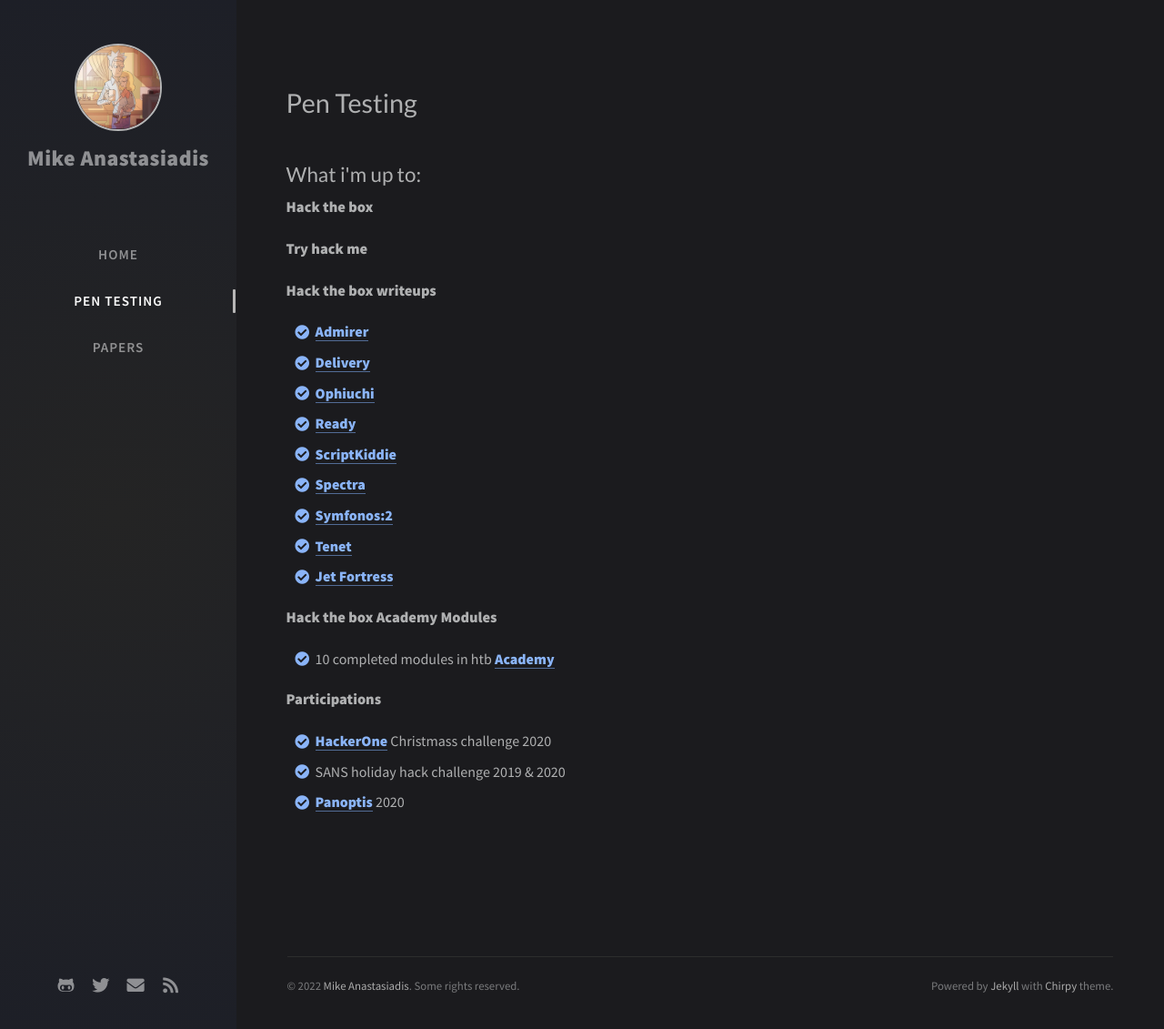
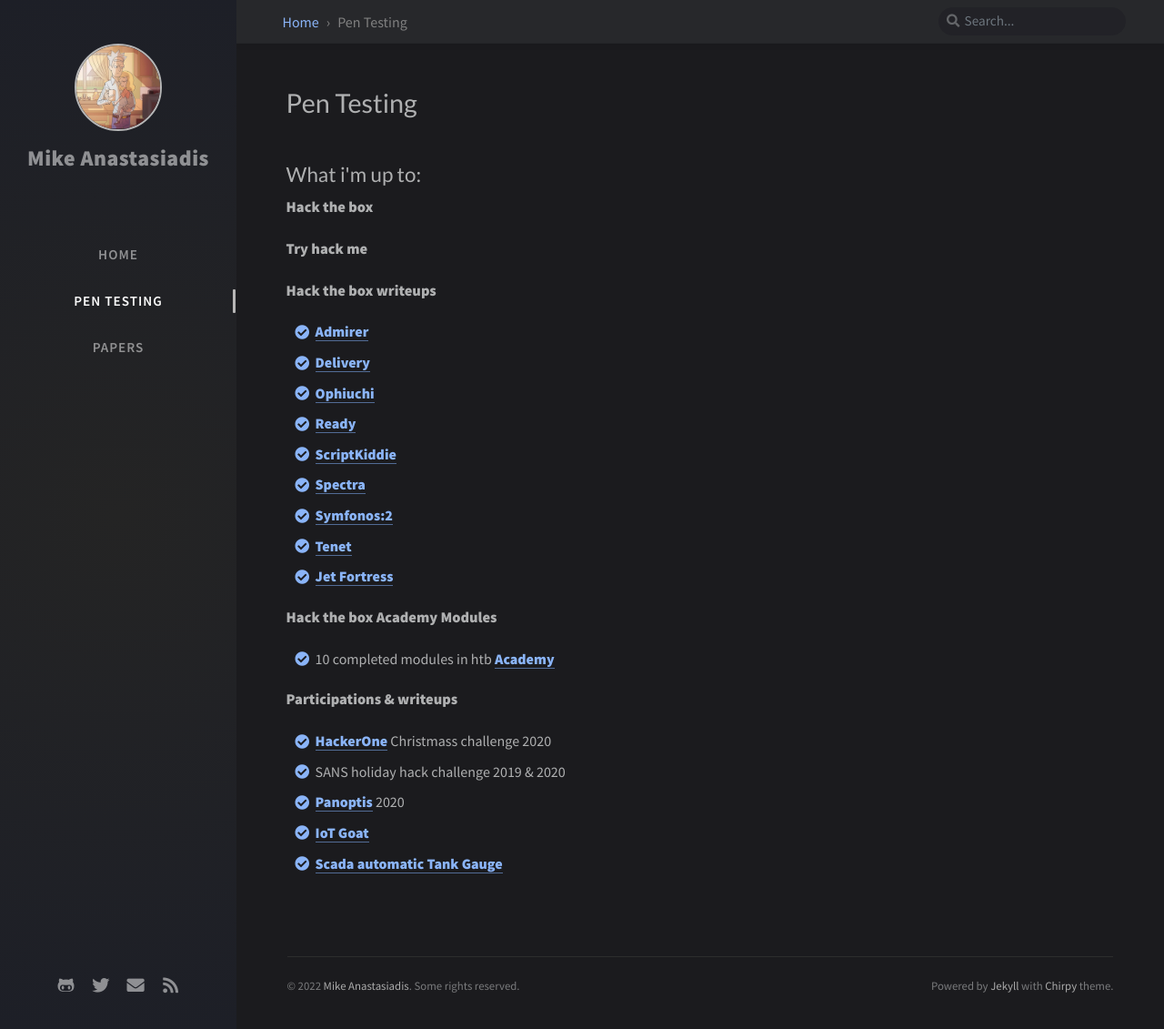
Before and after one commit to MikeAnast/MikeAnast.github.io, a Jekyll site: the page built from _tabs/pentest.md, in a window 1280 px wide and 1131 px high. Shown: the whole window at 91% size. Built offline with Jekyll 4.4.1, drawn with Linux system fonts in a browser that asks for light colours; nearby versions of some CDN libraries; comment, search, counter and statistics services are not loaded.

Commit message:
Update pentest.md

```diff
--- a/_tabs/pentest.md
+++ b/_tabs/pentest.md
@@ -27,7 +27,9 @@ order: 1
 **Hack the box Academy Modules**
 - [x] 10 completed modules in htb [**Academy**](https://drive.google.com/file/d/1XSIA2HISxLggPuUaMeACUAv0nycR6LKc/view?usp=sharing)
 
-**Participations**
+**Participations & writeups**
 - [x] [**HackerOne**](https://drive.google.com/file/d/1O7l6H-XBDTC16DuphLTF-Ovh8N0ShIaa/view?usp=sharing) Christmass challenge 2020
 - [x] SANS holiday hack challenge 2019 & 2020
 - [x] [**Panoptis**](https://drive.google.com/file/d/18ivhKsH4Ck9p7WGIabkTA45v5i_vYEA0/view?usp=sharing) 2020
+- [x] [**IoT Goat**](https://docs.google.com/document/d/1CqJt5mK0On_sSpcN2qt_r2HEGIhUDBGv5d3m1e3oGXY/edit?usp=sharing)
+- [x] [**Scada automatic Tank Gauge**](https://docs.google.com/document/d/1fIxB02Hs-wd_msSCE6glHB64Pd7zvwFNA9KmPt1aaGg/edit?usp=sharing)
```
